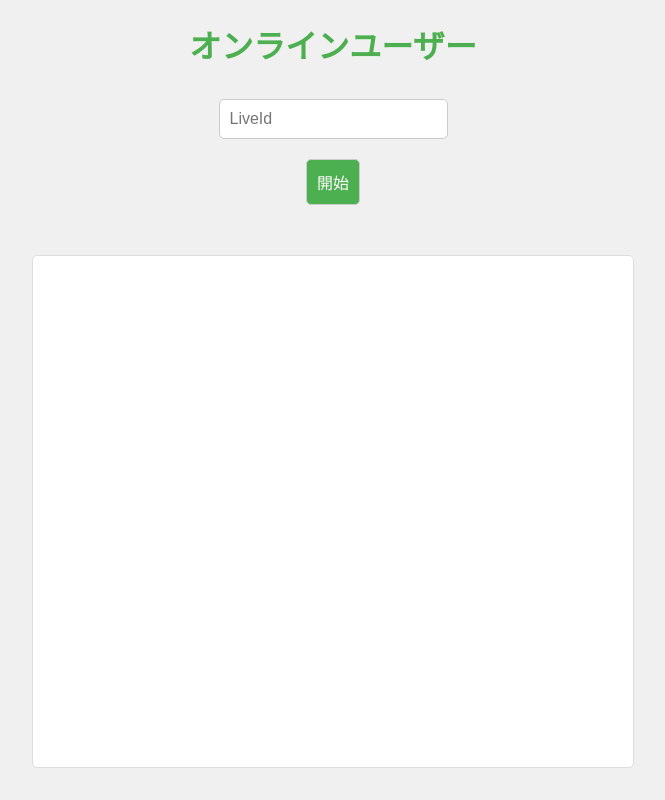
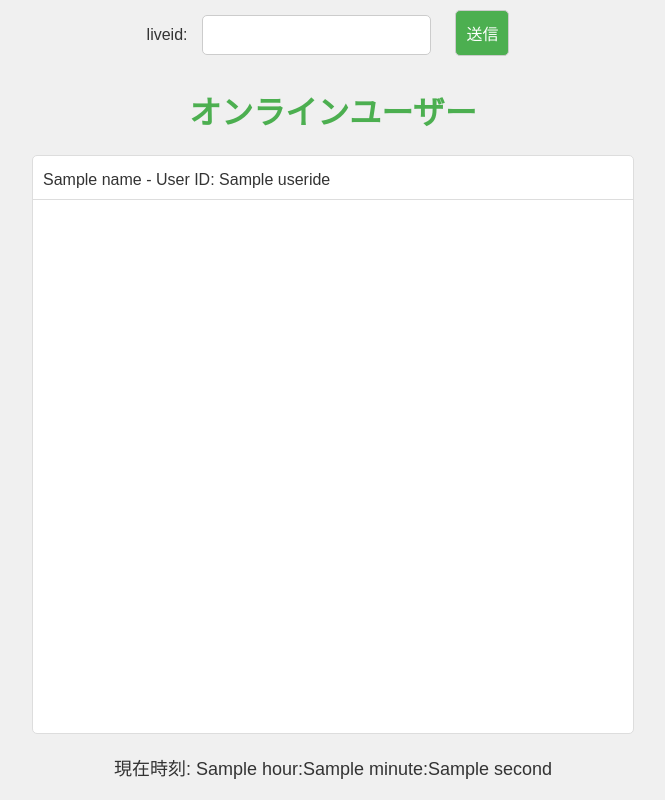
Before and after one commit to saipi-1129/Mirrativ-Online-Viewer-Web, a Flask app: template templates/index.html in a window 1280 px wide. Shown: the whole page, without its empty margins (307-972 px from the left). Run offline with Flask 3, Linux system fonts and the light colour scheme; the template is opened without the code that fills it: most values are stand-ins (such as "Sample title", 1, 10 or a date in 2020); some libraries are stand-ins or nearby versions.

Commit message:
Add files via upload

```diff
--- /dev/null
+++ b/app.py
@@ -0,0 +1,57 @@
+from flask import Flask, render_template, request
+import requests
+import time
+
+# Webアプリ作成
+app = Flask(__name__)
+
+# エンドポイント設定（ルーティング）
+@app.route('/')
+def fetch_online_users():
+    # live_idをクエリパラメータまたはPOSTデータから取得
+    live_id = request.args.get('live_id', '') or request.form.get('liveid', '')
+
+    if not live_id:
+        return render_template("index.html", hour=False, minute=False, second=False, names=False, userides=False, error="Live ID is required.")
+    else:
+        url = f"https://www.mirrativ.com/api/live/online_users?live_id={live_id}&page=1"
+        headers = {
+            'User-Agent': 'MR_APP/10.45.3/Android/PIXEL 8/12',
+        }
+        response = requests.get(url, headers=headers)
+
+        if response.status_code == 200:
+            data = response.json()
+            users = data.get('users', [])
+            user_info = []
+
+            for user in users:
+                name = user.get('name', '').encode().decode('utf-8', 'ignore')  # 名前を取得
+                user_id = user.get('user_id', '')  # user_idを取得
+                user_info.append({'name': name, 'user_id': user_id})
+                print(f'Name: {name}, User ID: {user_id}')
+
+            # ユーザー情報を名前とuser_idで分けて辞書に格納
+            names = {item['name']: item['name'] for item in user_info}
+            userides = {item['name']: item['user_id'] for item in user_info}
+
+            # 現在時刻を取得
+            current_time = time.localtime()
+            hour = current_time.tm_hour
+            minute = current_time.tm_min
+            second = current_time.tm_sec
+
+            return render_template("index.html", hour=hour, minute=minute, second=second, names=names, userides=userides, error=None)
+        else:
+            return render_template("index.html", error="Failed to fetch online users. Please try again later.")
+
+# POSTリクエストでlive_idを受け取る
+@app.route("/liveid", methods=['POST'])
+def liveid():
+    live_id = request.form['liveid']
+    print(f"[+] LiveId POST Success: {live_id}")
+    # POSTされたlive_idを使って再度fetch_online_users関数に処理を行わせる
+    return fetch_online_users()
+
+if __name__ == '__main__':
+    app.run(debug=True)
--- a/templates/index.html
+++ b/templates/index.html
@@ -63,46 +63,33 @@
         font-weight: bold;
       }
     </style>
-    <script src="https://cdnjs.cloudflare.com/ajax/libs/socket.io/4.0.1/socket.io.js"></script>
-    <script>
-      document.addEventListener("DOMContentLoaded", (event) => {
-        var socket = io();
-        var currentLiveId = null;
-
-        socket.on("update_users", function (data) {
-          if (data.error) {
-            document.getElementById("error").innerText = data.error;
-          } else {
-            document.getElementById("time").innerText = data.time;
-            var userList = document.getElementById("user_list");
-            userList.innerHTML = "";
-            data.users.forEach(function (user) {
-              var li = document.createElement("li");
-              li.innerText = `${user.name}, ユーザーID: ${user.user_id}`;
-              userList.appendChild(li);
-            });
-          }
-        });
-
-        document
-          .getElementById("start_button")
-          .addEventListener("click", function () {
-            var liveId = document.getElementById("live_id").value;
-            if (currentLiveId) {
-              socket.emit("stop_fetching", { live_id: currentLiveId });
-            }
-            currentLiveId = liveId;
-            socket.emit("start_fetching", { live_id: liveId });
-          });
-      });
-    </script>
   </head>
   <body>
+    <form action="/liveid" method="POST">
+      <label for="liveid">liveid:</label>
+      <input name="liveid" value=""></input>
+      <button type="submit">送信</button>
+    </form>
+
     <h1>オンラインユーザー</h1>
-    <input type="text" id="live_id" placeholder="LiveId" />
-    <button id="start_button">開始</button>
-    <p id="time"></p>
-    <ul id="user_list"></ul>
-    <p id="error"></p>
+    {% if error %}
+    <div id="error">{{ error }}</div>
+    {% endif %}
+
+    {% if names %}
+    <ul>
+      {% for name, user_id in names.items() %}
+        <li>{{ name }} - User ID: {{ userides[name] }}</li>
+      {% endfor %}
+    </ul>
+    {% else %}
+      <p>No users found.</p>
+    {% endif %}
+
+    {% if hour is not none %}
+    <div id="time">
+      現在時刻: {{ hour }}:{{ minute }}:{{ second }}
+    </div>
+    {% endif %}
   </body>
 </html>
```
